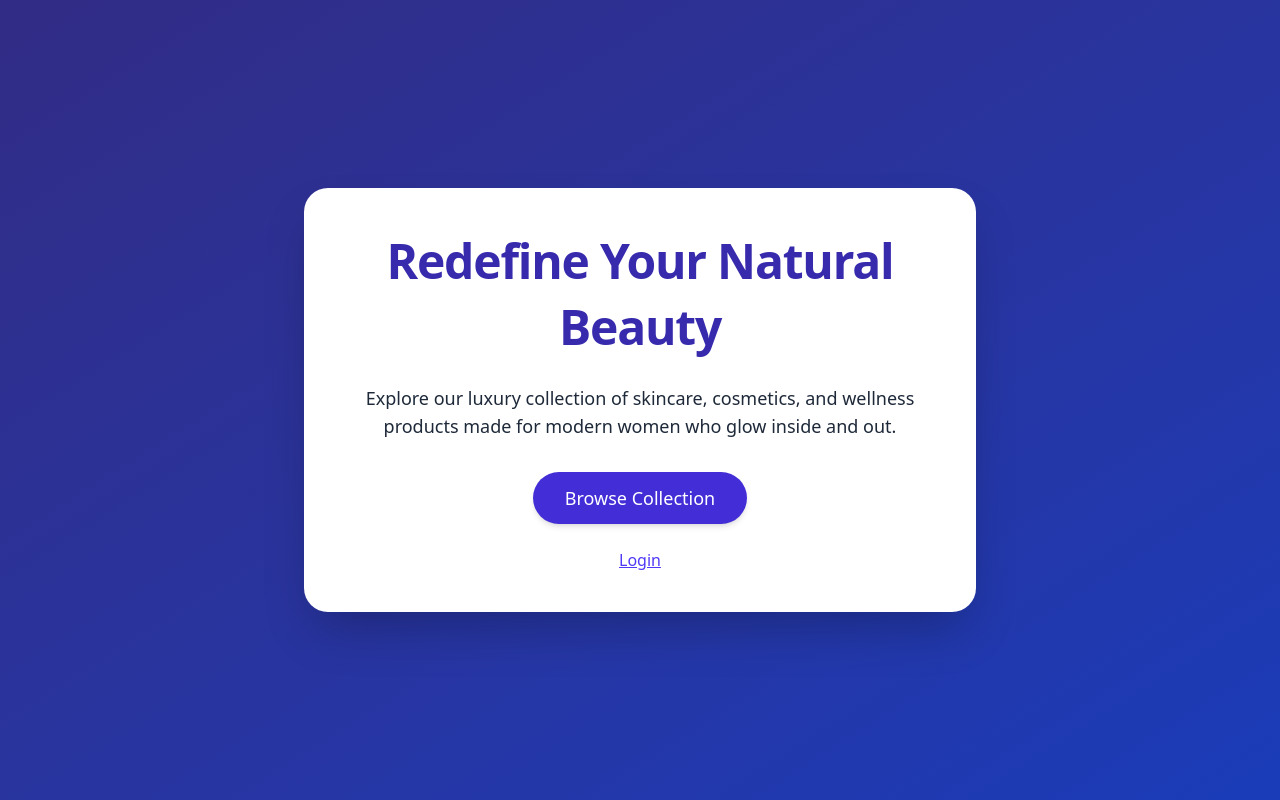
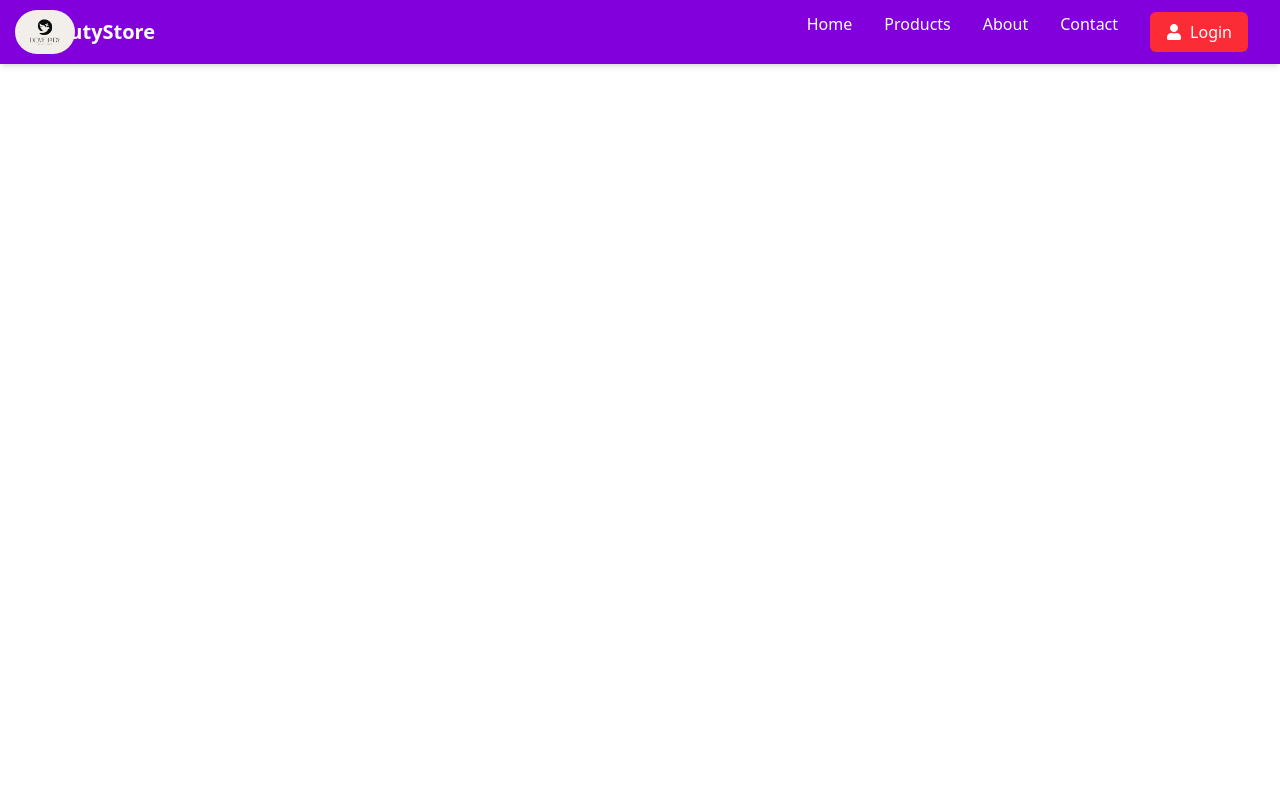
Before and after one commit to IT23600898/cbc-frontend, a React (Vite) app: page / in a window 1280 px wide. Built offline with nearby package versions, Linux system fonts and the light colour scheme.

Commit message:
Mulitiple Images added successfully 😌👍

```diff
--- a/pages/admin/addProductForm.jsx
+++ b/pages/admin/addProductForm.jsx
@@ -2,6 +2,7 @@
 import { useState } from "react";
 import toast from "react-hot-toast";
 import { useNavigate } from "react-router-dom";
+import uploadMediaToSupabase from "/src/utils/mediaUpload.js"
 
 export default function AddProductForm() {
   const [productId, setProductId] = useState("");
@@ -30,14 +31,14 @@
 
 
     const product = {
-  productId : productId,
-  productName : productName,
-  alternativeName : altNames,
-  images : imgUrls,
-  price : price,
-  lastPrice : lastPrice,
-  stock : stock,
-  description : description
+      productId,
+      productName,
+      alternativeName: altNames,
+      images: imgUrls,
+      price,
+      lastPrice,
+      stock,
+      description,
     }
 
     const token = localStorage.getItem("token");
@@ -108,7 +109,7 @@
               type="file"
               className="w-full border border-gray-300 rounded-md px-4 py-2 focus:outline-none focus:ring-2 focus:ring-pink-400"
               placeholder="https://example.com/image1.jpg, https://example.com/image2.jpg"
-              onChange={(e)=>{
+              onChange={(e) => {
 
 
                 const files = Array.from(e.target.files);
--- a/pages/homePage.jsx
+++ b/pages/homePage.jsx
@@ -1,24 +1,14 @@
-import { Link } from 'react-router-dom';
+import { Link, Routes } from 'react-router-dom';
+import NavBar from '../src/components/navBar';
 
 export default function HomePage() {
   return (
-    <div className="min-h-screen flex items-center justify-center bg-gradient-to-br from-indigo-900 to-blue-800 p-6">
-      <div className="bg-white bg-opacity-90 shadow-2xl rounded-3xl p-10 max-w-2xl text-center">
-        <h1 className="text-5xl font-extrabold text-indigo-800 mb-6 tracking-tight leading-snug">
-          Redefine Your Natural Beauty
-        </h1>
-        <p className="text-lg text-gray-800 mb-8">
-          Explore our luxury collection of skincare, cosmetics, and wellness products made for modern women who glow inside and out.
-        </p>
-        <button className="bg-indigo-700 hover:bg-indigo-800 text-white px-8 py-3 rounded-full text-lg font-medium transition duration-300 shadow-md hover:shadow-xl">
-          Browse Collection
-        </button>
-        <div className="mt-6">
-          <Link to="/login" className="text-indigo-600 underline hover:text-indigo-800 transition duration-200">
-            Login
-          </Link>
-        </div>
-      </div>
+    <div className="h-screen w-full">
+
+
+      <NavBar/>
+      <Routes path="/*">
+      </Routes>
     </div>
   );
 }
--- a/pages/loginPage.jsx
+++ b/pages/loginPage.jsx
@@ -6,9 +6,11 @@
 
   const [email, setEmail]=useState("Your email")
   const [password, setPassword]=useState("")
+  console.log(import.meta.env.VITE_BACKEND_URL)
+
 
   function login(){
-    axios.post("http://localhost:5000/api/users/login", {
+    axios.post(import.meta.env.VITE_BACKEND_URL+"/api/users/login", {
       email: email,
       password: password
 
--- a/src/App.jsx
+++ b/src/App.jsx
@@ -2,8 +2,6 @@
 import reactLogo from './assets/react.svg'
 import viteLogo from '/vite.svg'
 import './App.css'
-import ProductCard from './components/productCard'
-import UserData from './components/userData'
 import LoginPage from '../pages/loginPage'
 import HomePage from '../pages/homePage'
 import { BrowserRouter , Routes, Route } from 'react-router-dom'
@@ -23,7 +21,6 @@
   <Routes path="/*">
      <Route path= "/" element={<HomePage/>}/>
      <Route path= "/login" element={<LoginPage/>}/>
-     <Route path= "/signup" element={<UserData/>}/>
      <Route path= "/admin/*" element={<AdminHomePage/>}/>
      <Route path= "/*" element={<HomePage/>}/>
 
--- /dev/null
+++ b/src/components/navBar.jsx
@@ -0,0 +1,27 @@
+import { FaBars, FaTimes, FaUser } from "react-icons/fa";
+import { Link } from "react-router-dom";
+
+export default function NavBar(){
+    return(
+         <nav className="bg-purple-700 dark:bg-purple-800 text-white shadow-md">
+      <div className="max-w-7xl mx-auto px-4 sm:px-6 lg:px-8">
+        <div className="flex justify-between h-16 items-center">
+          {/* Logo */}
+          <img src="/cbcLogo.png" className="cursor-pointerh-15 w-15  rounded-full absolute left-[15px]" />
+          <div className="text-xl font-bold">BeautyStore</div>
+
+          {/* Desktop Menu */}
+          <div className="hidden md:flex space-x-8">
+            <Link to="/" className="hover:text-blue-500 transition-colors">Home</Link>
+            <Link to="/products" className="hover:text-blue-500 transition-colors">Products</Link>
+            <Link to="/about" className="hover:text-blue-500 transition-colors">About</Link>
+            <Link to="/contact" className="hover:text-blue-500 transition-colors">Contact</Link>
+            <button className="bg-red-500 hover:bg-red-600 text-white px-4 py-2 rounded-md transition-colors flex items-center gap-2">
+              <FaUser /> Login
+            </button>
+          </div>
+        </div>
+      </div>
+    </nav>
+  );
+}
--- a/src/components/testing.css
+++ /dev/null
@@ -1,35 +0,0 @@
-.background{
-    position: relative;
-    width: 450px;
-    height: 290px;
-    border: 1px solid black;
-    display: flex;
-    flex-direction: row;
-    justify-content: space-between;
-    align-items: center;
-}
-
-.val {
-    width: 100px;
-    height: 100px;
-    border-radius: 50%;
-    font-size: 60px;
-    background-color: darkblue;
-    color: aliceblue;
-    border: none;
-    cursor: pointer;
-}
-
-span {
-    font-size: 60px;
-}
-
-h1{
-    position: absolute;
-    top: 0;
-}
-
-.button-panel {
-    position: absolute;
-    bottom: 0;
-}
--- a/src/components/testing.jsx
+++ /dev/null
@@ -1,38 +0,0 @@
-import { useState } from "react"
-import "./testing.css"
-export default function Testing(){
-
-    const [count, setCount] = useState(0)
-    const [name, setName] = useState("Students")
-
-    function increment(){
-        setCount(count + 1)
-
-    }
-
-    function decrement(){
-        console.log("Decrementing")
-        setCount(count - 1)
-    }
-
-    function changeName(value){
-        setName(value)
-    }
-
-    return(
-        <div className= "background">
-        <h1>{name}</h1>
-        <button className= "val" onClick={decrement}>-</button>
-        <span>{count}</span>
-        <button className= "val" onClick={increment}>+</button>
-
-        <div className= "button-panel">
-            <button onClick={()=>changeName("Students")}>Students</button>
-            <button onClick={()=>changeName("Teachers")}>Teachers</button>
-            <button onClick={()=>changeName("Admins")}>Admins</button>
-        </div>
-        </div>
-
-
-    )
-}
--- a/src/components/userData.jsx
+++ /dev/null
@@ -1,9 +0,0 @@
-export default function UserData(){
-    return(
-    <>
-        <img src= "https://t3.ftcdn.net/jpg/02/43/12/34/360_F_243123463_zTooub557xEWABDLk0jJklDyLSGl2jrr.jpg"/>
-        <span>Malith Dilshan</span>
-        <span>Online</span>
-    </>
-    )
-}
--- a/src/utils/mediaUpload.js
+++ b/src/utils/mediaUpload.js
@@ -21,9 +21,11 @@
           supabase.storage.from("images").upload(fileName, file,{
                 cacheControl : "3600",
                 upsert : false
+
             }).then(()=>{
                 const publicUrl = supabase.storage.from("images").getPublicUrl(fileName).data.publicUrl;
                 resolve(publicUrl)
+
             }).catch((err)=>{
                 reject(err)
             })
```
Also changed, not shown: public/cbcLogo.png (added), 1 other file (tests, documents, lock files or other folders). Lines whose indentation alone changed are shown as unchanged.
